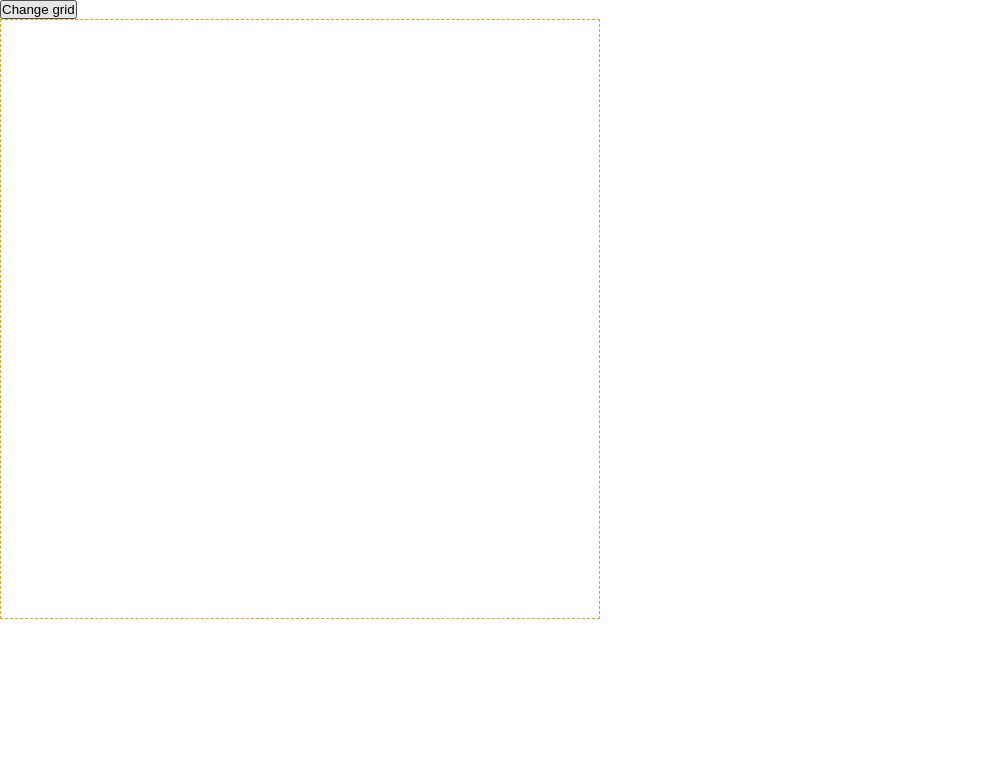
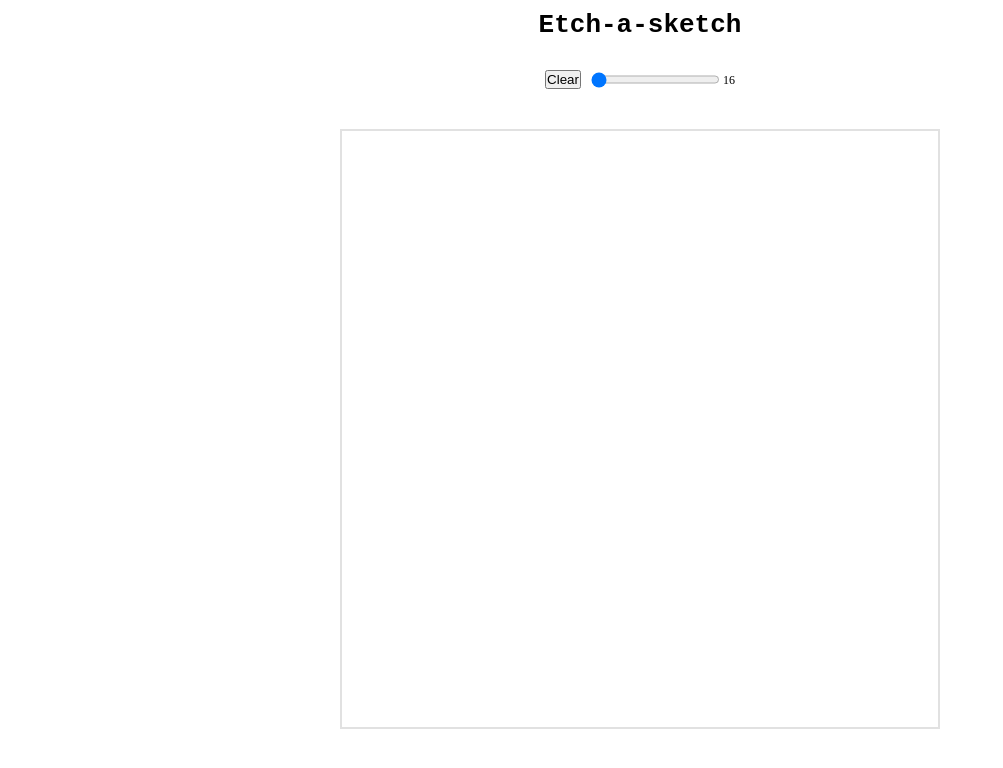
Before and after one commit to saikcode/etch-a-sketch, a plain HTML site: page index.html in a window 1280 px wide. Shown: the whole page, without its empty margins (0-1003 px from the left). Drawn offline with Linux system fonts and the light colour scheme.

Commit message:
Added clear button and slider for grid change

```diff
--- a/index.html
+++ b/index.html
@@ -8,7 +8,23 @@
     <title>Etch-a-sketch</title>
   </head>
   <body>
-    <button>Change grid</button>
+    <div class="header-container">
+      <header>
+        <h1>Etch-a-sketch</h1>
+      </header>
+    </div>
+    <div class="btns-container">
+      <button class="clear-btn" id="clear-grid">Clear</button>
+      <input
+        type="range"
+        min="16"
+        max="100"
+        value="16"
+        class="slider"
+        id="slider"
+      />
+      <p id="displayNumberGrid"></p>
+    </div>
     <div class="container main-container" id="main-container">
       <div class="container grid-container" id="grid-container"></div>
     </div>
--- a/script.js
+++ b/script.js
@@ -1,25 +1,38 @@
-let gridContainer = document.getElementById("grid-container");
+const gridContainer = document.getElementById("grid-container");
 
-// function that generates the number of rows and columns in a grid
-function createGrid(number) {
-  if (!number || number > 100 || number < 16)
-    alert("Please return a number from 16 to 100");
-  else
-    gridContainer.style.cssText = `grid-template-columns: repeat(${number}, 1fr); grid-template-rows: repeat(${number}, 1fr)`;
+// Genetare number of rows and columns for grid
+function createGrid(number, color = "black") {
+  gridContainer.style.cssText = `grid-template-columns: repeat(${number}, 1fr); grid-template-rows: repeat(${number}, 1fr)`;
   // create the divs inside the grid
   for (let i = 1; i <= number ** 2; i++) {
-    let gridItem = document.createElement("div");
+    const gridItem = document.createElement("div");
     gridContainer.append(gridItem);
-    // gridItem.style.cssText = "border: 1px solid black;";
+    // gridItem.style.border = "1px solid rgba(225,225,225, .3)";
     gridItem.addEventListener(
       "mouseover",
-      (e) => (gridItem.style.backgroundColor = generateRandomColor())
+      () => (gridItem.style.backgroundColor = generateRandomColor())
+    );
+    // Clear grid
+    const clearGrid = document.getElementById("clear-grid");
+    clearGrid.addEventListener(
+      "click",
+      () => (gridItem.style.backgroundColor = "white")
     );
   }
 }
 
+//Change grid
+const slider = document.getElementById("slider");
+const displayNumberGrid = document.getElementById("displayNumberGrid");
+
+displayNumberGrid.textContent = slider.value;
+slider.oninput = () => (displayNumberGrid.textContent = slider.value);
+
+slider.addEventListener("click", () => createGrid(slider.value));
+
+// Hex generator for colors
 function generateRandomColor() {
-  let randomColor = "#" + Math.floor(Math.random() * 16777215).toString(16);
+  const randomColor = "#" + Math.floor(Math.random() * 16777215).toString(16);
   return randomColor;
 }
 
--- a/style.css
+++ b/style.css
@@ -2,6 +2,35 @@
   padding: 0;
   margin: 0;
   box-sizing: border-box;
+}
+
+.header-container {
+  display: flex;
+  justify-content: center;
+  font-family: monospace;
+  margin-top: 10px;
+}
+
+.btns-container {
+  /* border: 1px solid black; */
+  display: flex;
+  justify-content: center;
+  padding: 10px;
+  margin-top: 20px;
+}
+
+p {
+  display: inline;
+  font-size: 12px;
+  margin-top: 3px;
+  margin-left: 3px;
+}
+
+.main-container {
+  /* border: 1px dashed green; */
+  display: flex;
+  justify-content: center;
+  margin-top: 30px;
 }
 
 .grid-container {
@@ -10,5 +39,9 @@
   grid-template-rows: repeat(4, 1fr);
   height: 600px;
   width: 600px;
-  border: 1px dashed goldenrod;
+  border: 2px solid rgb(225, 225, 225);
 }
+
+button {
+  margin-right: 10px;
+}
```
